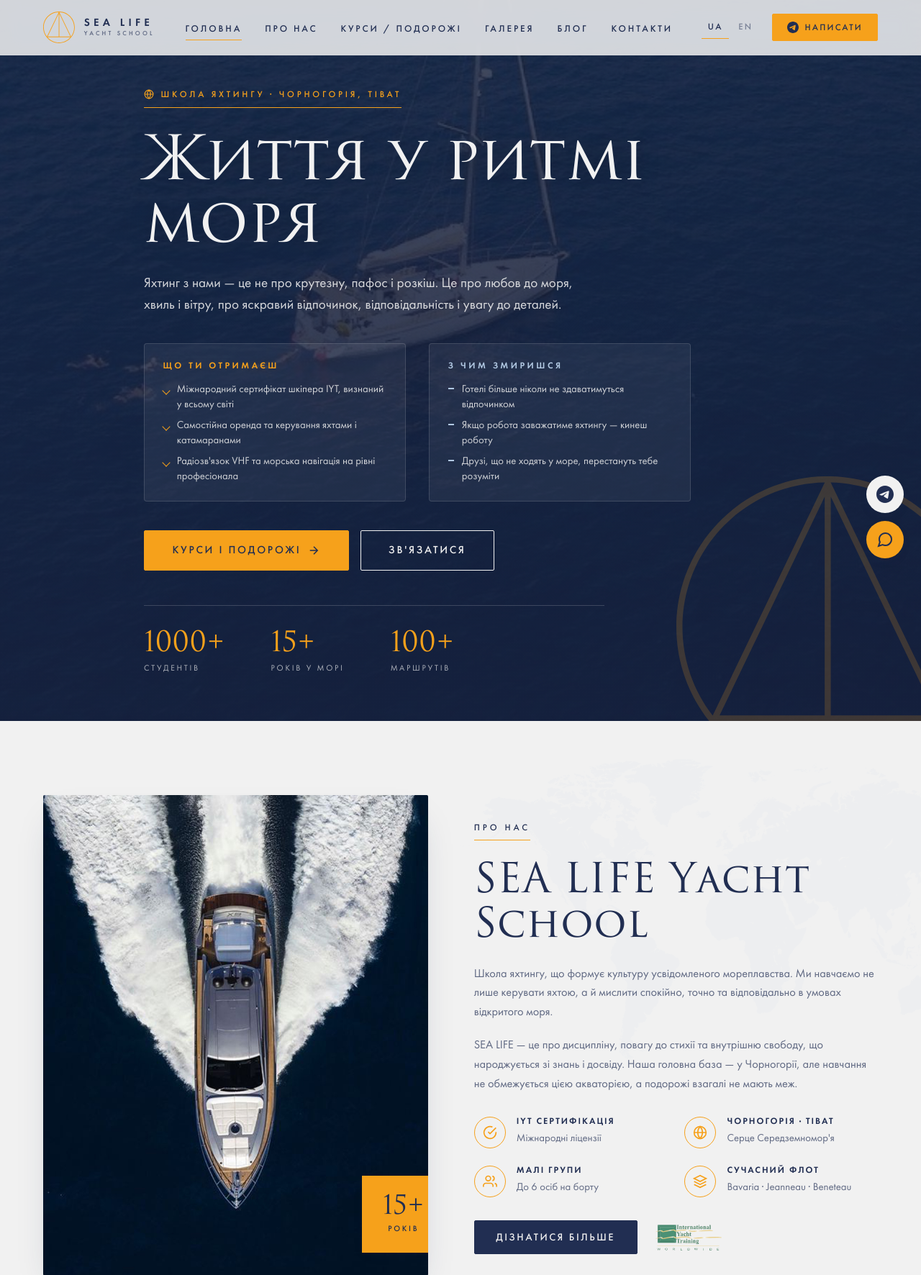
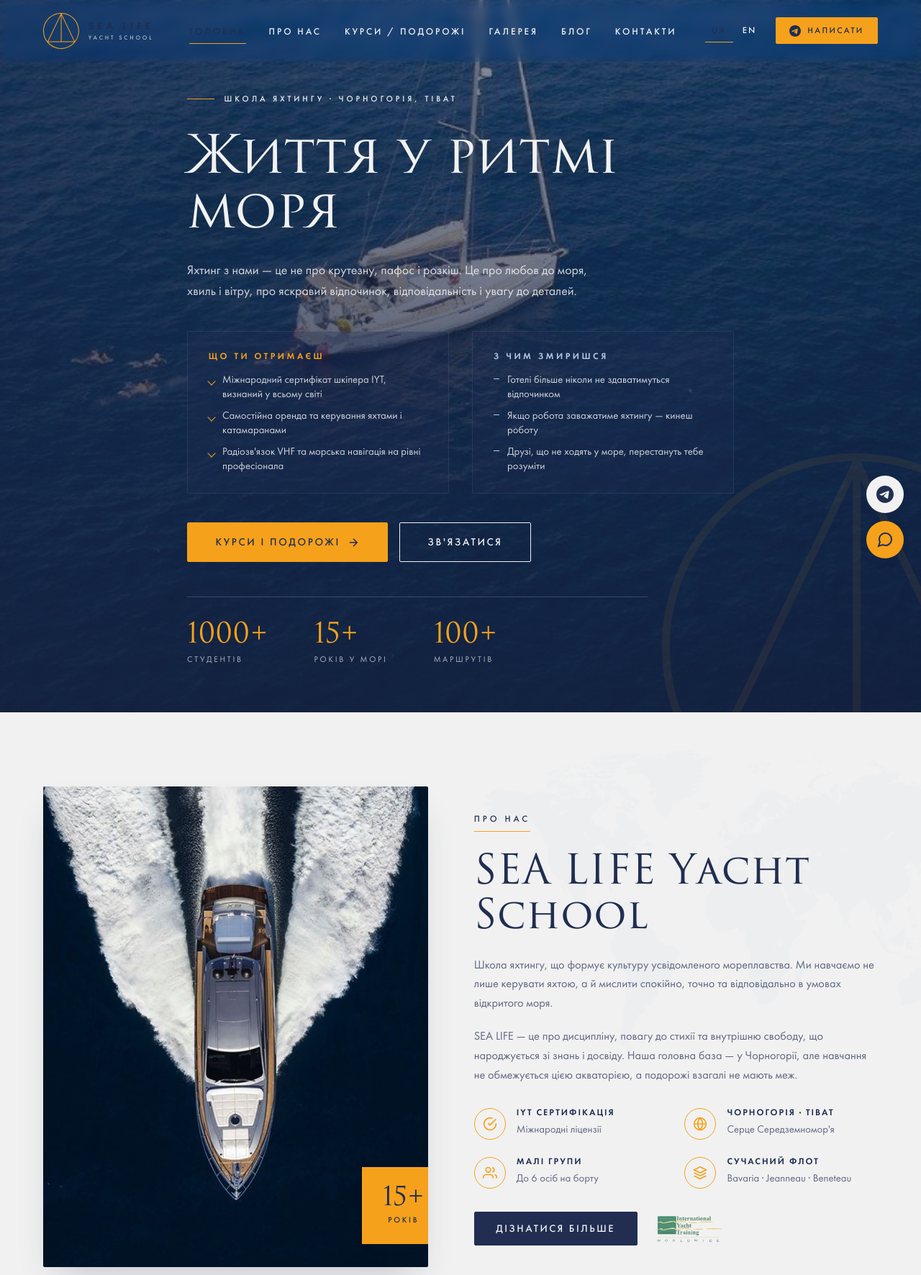
Before and after one commit to rivnefurniture-lab/sealife-yacht, a Flask app: page / in a window 1280 px wide. Shown: the top 1772 px of the page at 72% size. Run offline with Flask 3, Linux system fonts and the light colour scheme; data comes from the database, SQL or seed files in the repository; data that the repository does not hold is empty.

Commit message:
polish: hero breathing room, transparent header, refined cards
- Lighten hero overlay so the Mediterranean blue water reads through
- Hero badge: drop icon, narrow yellow rule, cream text
- Headline: tighter scale, max-width to two clean lines
- Pros/cons cards: navy-tinted glass with stronger blur, less border
- Move corner glyph further out + lower opacity (no longer crowds cards)
- Header transparent over hero (cream text), solid white on scroll
- Slightly larger logo glyph for better proportion vs SEA LIFE wordmark
- Smaller btn-sm, more typographic letter-spacing
- Trip/blog card hover: subtle border + yellow title shift, no harsh outline

```diff
--- a/static/css/style.css
+++ b/static/css/style.css
@@ -307,27 +307,34 @@ main { min-height: 60vh; }
 }
 .btn-tg-channel:hover { border-color: var(--navy); background: var(--navy); color: var(--cream); }
 
-.btn-sm { padding: 0.65rem 1.25rem; font-size: 0.78rem; }
-.btn-lg { padding: 1.15rem 2.4rem; font-size: 0.95rem; }
+.btn-sm { padding: 0.6rem 1.15rem; font-size: 0.74rem; letter-spacing: 0.2em; }
+.btn-lg { padding: 1.1rem 2.4rem; font-size: 0.92rem; }
 
 /* ============== HEADER ============== */
 .header {
     position: fixed;
     top: 0; left: 0; right: 0;
     z-index: 100;
-    padding: 1rem 0;
-    background: rgba(241, 241, 241, 0.86);
-    backdrop-filter: saturate(140%) blur(14px);
-    -webkit-backdrop-filter: saturate(140%) blur(14px);
+    padding: 1.1rem 0;
+    background: rgba(255, 255, 255, 0.0);
+    backdrop-filter: saturate(140%) blur(8px);
+    -webkit-backdrop-filter: saturate(140%) blur(8px);
     border-bottom: 1px solid transparent;
     transition: var(--transition-base);
 }
+.header .logo, .header .nav-link, .header .lang-switch a { color: var(--cream); }
+.header .logo-text span { color: rgba(241, 241, 241, 0.72); }
+.header .mobile-toggle span { background: var(--cream); }
 .header.scrolled {
     background: rgba(255, 255, 255, 0.96);
     border-bottom-color: var(--navy-10);
     box-shadow: var(--shadow-sm);
-    padding: 0.6rem 0;
+    padding: 0.65rem 0;
 }
+.header.scrolled .logo, .header.scrolled .nav-link, .header.scrolled .lang-switch a { color: var(--navy); }
+.header.scrolled .logo-text span { color: var(--navy-70); }
+.header.scrolled .lang-switch a:not(.active) { color: var(--navy-50); }
+.header.scrolled .mobile-toggle span { background: var(--navy); }
 .header-inner { display: flex; align-items: center; justify-content: space-between; gap: 2rem; }
 
 .logo {
@@ -337,13 +344,13 @@ main { min-height: 60vh; }
     flex-shrink: 0;
     color: var(--navy);
 }
-.logo .logo-glyph { width: 44px; height: 44px; transition: var(--transition-base); }
-.header.scrolled .logo .logo-glyph { width: 38px; height: 38px; }
+.logo .logo-glyph { width: 50px; height: 50px; transition: var(--transition-base); flex-shrink: 0; }
+.header.scrolled .logo .logo-glyph { width: 42px; height: 42px; }
 .logo-text {
     font-family: var(--font-body);
     font-weight: 600;
-    font-size: 0.95rem;
-    letter-spacing: 0.34em;
+    font-size: 0.92rem;
+    letter-spacing: 0.32em;
     text-transform: uppercase;
     line-height: 1.05;
     color: var(--navy);
@@ -351,11 +358,11 @@ main { min-height: 60vh; }
     flex-direction: column;
 }
 .logo-text span {
-    font-size: 0.55rem;
+    font-size: 0.52rem;
     font-weight: 500;
-    letter-spacing: 0.36em;
+    letter-spacing: 0.34em;
     color: var(--navy-70);
-    margin-top: 2px;
+    margin-top: 4px;
 }
 
 .nav { display: flex; align-items: center; gap: 2.5rem; }
@@ -456,8 +463,8 @@ main { min-height: 60vh; }
     inset: 0;
     z-index: 1;
     background:
-        linear-gradient(180deg, rgba(22, 31, 58, 0.55) 0%, rgba(22, 31, 58, 0.78) 90%),
-        linear-gradient(180deg, rgba(22, 31, 58, 0.4) 0%, rgba(22, 31, 58, 0.4) 100%);
+        linear-gradient(180deg, rgba(22, 31, 58, 0.28) 0%, rgba(22, 31, 58, 0.55) 65%, rgba(22, 31, 58, 0.72) 100%),
+        linear-gradient(90deg, rgba(22, 31, 58, 0.25) 0%, transparent 55%);
 }
 .hero .container { position: relative; z-index: 2; }
 
@@ -465,34 +472,41 @@ main { min-height: 60vh; }
 .hero-badge {
     display: inline-flex;
     align-items: center;
-    gap: 0.6rem;
+    gap: 0.85rem;
     font-family: var(--font-body);
     font-weight: 500;
-    font-size: 0.78rem;
-    letter-spacing: 0.3em;
+    font-size: 0.72rem;
+    letter-spacing: 0.34em;
     text-transform: uppercase;
-    color: var(--yellow);
-    padding-bottom: 0.5rem;
-    border-bottom: 1px solid var(--yellow);
-    margin-bottom: 1.8rem;
+    color: var(--cream);
+    margin-bottom: 2rem;
 }
-.hero-badge svg { width: 14px; height: 14px; }
+.hero-badge::before {
+    content: '';
+    display: inline-block;
+    width: 38px;
+    height: 1px;
+    background: var(--yellow);
+}
+.hero-badge svg { display: none; }
 
 .hero h1 {
     color: var(--cream);
-    font-size: clamp(2.6rem, 6.5vw, 5.5rem);
+    font-size: clamp(2.4rem, 5.6vw, 4.8rem);
     font-weight: 400;
-    line-height: 1.05;
-    letter-spacing: 0.005em;
-    margin-bottom: 1.5rem;
-    text-shadow: 0 2px 30px rgba(0, 0, 0, 0.25);
+    line-height: 1.06;
+    letter-spacing: 0.004em;
+    margin-bottom: 1.8rem;
+    text-shadow: 0 4px 40px rgba(0, 0, 0, 0.35);
+    max-width: 14ch;
 }
 .hero-subtitle {
-    font-size: clamp(1rem, 1.6vw, 1.2rem);
-    color: rgba(241, 241, 241, 0.88);
-    max-width: 640px;
-    margin-bottom: 2.5rem;
-    line-height: 1.55;
+    font-size: clamp(1rem, 1.4vw, 1.15rem);
+    color: rgba(241, 241, 241, 0.86);
+    max-width: 580px;
+    margin-bottom: 2.6rem;
+    line-height: 1.65;
+    font-weight: 400;
 }
 
 .hero-pros-cons {
@@ -503,11 +517,12 @@ main { min-height: 60vh; }
     max-width: 760px;
 }
 .hero-pros, .hero-cons {
-    background: rgba(241, 241, 241, 0.06);
-    backdrop-filter: blur(4px);
-    border: 1px solid rgba(241, 241, 241, 0.14);
-    border-radius: var(--radius-md);
-    padding: 1.5rem 1.6rem;
+    background: rgba(33, 46, 82, 0.32);
+    backdrop-filter: blur(10px) saturate(140%);
+    -webkit-backdrop-filter: blur(10px) saturate(140%);
+    border: 1px solid rgba(241, 241, 241, 0.08);
+    border-radius: var(--radius-sm);
+    padding: 1.7rem 1.8rem;
 }
 .hero-pros h3, .hero-cons h3 {
     font-family: var(--font-body);
@@ -573,12 +588,12 @@ main { min-height: 60vh; }
 
 .hero-decor {
     position: absolute;
-    right: -80px;
-    bottom: -80px;
-    width: 420px;
-    height: 420px;
+    right: -180px;
+    bottom: -180px;
+    width: 540px;
+    height: 540px;
     z-index: 1;
-    opacity: 0.18;
+    opacity: 0.07;
     pointer-events: none;
 }
 .hero-decor svg { width: 100%; height: 100%; }
@@ -723,9 +738,12 @@ main { min-height: 60vh; }
     position: relative;
 }
 .trip-card:hover, .blog-card:hover {
-    transform: translateY(-4px);
+    transform: translateY(-3px);
     box-shadow: var(--shadow-md);
-    border-color: var(--yellow);
+    border-color: var(--navy-20);
+}
+.trip-card:hover .trip-card-body h3, .blog-card:hover .blog-card-body h3 {
+    color: var(--yellow-dark);
 }
 
 .trip-card-image, .blog-card-image {
```
